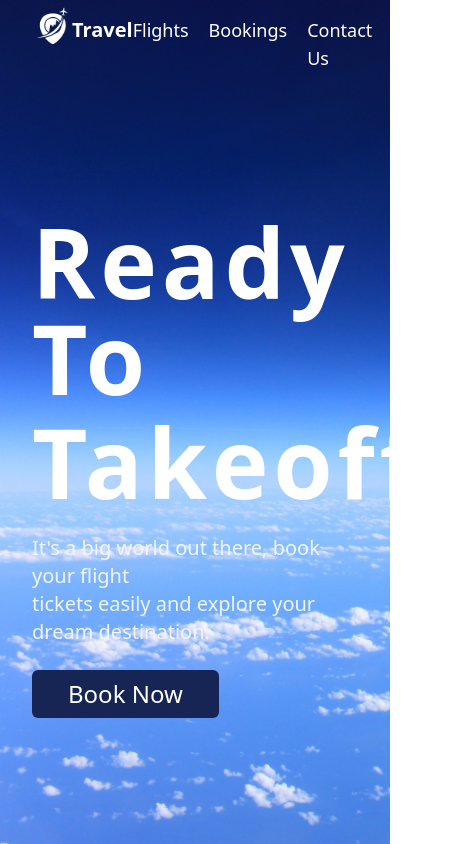
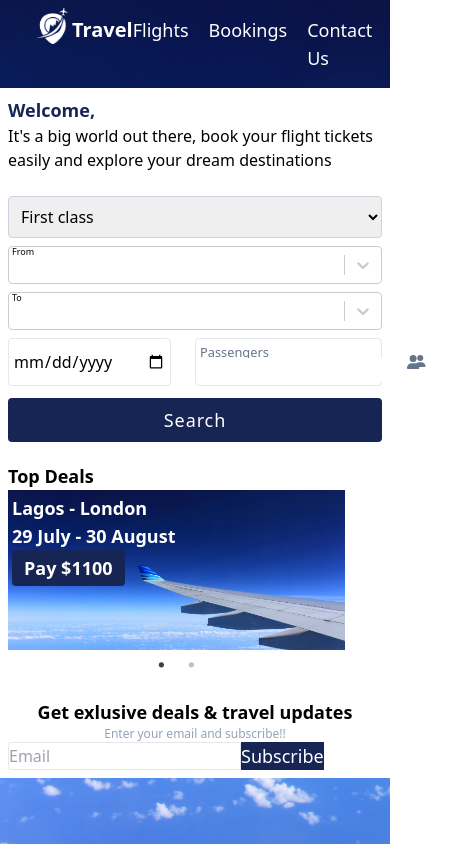
Before and after one commit to dkrest1/flight-search-api, a React (Vite) app in the folder client/: page / in a window 390 px wide. Shown: the whole page, 472 px wide, since content can reach past the window. Built offline with nearby package versions, Linux system fonts and the light colour scheme.

Commit message:
update: worked on homepage mobile view

```diff
--- a/client/package.json
+++ b/client/package.json
@@ -20,7 +20,9 @@
     "react": "^18.2.0",
     "react-dom": "^18.2.0",
     "react-router-dom": "^6.13.0",
-    "react-select": "^5.7.3"
+    "react-select": "^5.7.3",
+    "react-slick": "^0.29.0",
+    "slick-carousel": "^1.8.1"
   },
   "devDependencies": {
     "@types/react": "^18.0.28",
--- a/client/src/App.jsx
+++ b/client/src/App.jsx
@@ -11,19 +11,17 @@ import Signup from './Components/Auth/Signup';
 import { useEffect } from 'react';
 
 function App() {
-  // const location = useLocation();
-  const hiddenNavbarRoutes = ['/login', '/signup']
-  const hideNavbar = hiddenNavbarRoutes.includes()
+  // // const location = useLocation();
 
-  // const useScrollToTop = () => {
-    useEffect(() => {
-      window.scrollTo({ top: 0 });
-      // scroll to the top of the browser window when changing route
-      // the window object is a normal DOM object and is safe to use in React.
-    }, [location]);
-  // };
+  // // const useScrollToTop = () => {
+  //   useEffect(() => {
+  //     window.scrollTo({ top: 0 });
+  //     // scroll to the top of the browser window when changing route
+  //     // the window object is a normal DOM object and is safe to use in React.
+  //   }, [location]);
+  // // };
   return (
-   <div className='flex flex-col bg-hero-img h-screen bg-cover bg-no-repeat'>
+   <div className='h-screen flex flex-col bg-hero-img bg-cover bg-no-repeat'>
     <BrowserRouter>
       <Routes>
         <Route exact path='/' element={<Home/>}/>
--- a/client/src/Components/Flights.jsx
+++ b/client/src/Components/Flights.jsx
@@ -6,7 +6,7 @@ import Select from 'react-select'
 import airports from './airports.json'
 import { useState } from 'react'
 
-const DropDownSearch =({selectedOption, setSelectedOption, options})=>{
+export const DropDownSearch =({selectedOption, setSelectedOption, options})=>{
 
   const handleChange =(selectedOption)=>{
     setSelectedOption(selectedOption)
@@ -15,7 +15,7 @@ const DropDownSearch =({selectedOption, setSelectedOption, options})=>{
   return(
     <div>
       <Select
-        className=''
+        className='md:text-base'
         options={options}
         value={selectedOption}
         onChange={handleChange}
--- a/client/src/Components/Home.jsx
+++ b/client/src/Components/Home.jsx
@@ -1,16 +1,39 @@
+import { faUser } from '@fortawesome/free-solid-svg-icons'
+import { FontAwesomeIcon } from '@fortawesome/react-fontawesome'
 import React from 'react'
 import Navbar from '../Navbar'
+import { DropDownSearch } from './Flights'
+import airports from './airports.json'
+import { useState } from 'react'
+import "slick-carousel/slick/slick.css";
+import "slick-carousel/slick/slick-theme.css";
+import Slider from 'react-slick'
+
 
 const Home = () => {
+  const [departureOption, setDepartureOption] = useState(null)
+  const [arrivalOption, setArrivalOption] = useState(null)
+  const options = airports.map((item)=>({
+    value: item.code,
+    label: `${item.city} - ${item.code} `,
+  }))
+  const settings = {
+    dots: true,
+    infinite:true,
+    speed: 500,
+    slideToShow:1,
+    SlideToScroll: 1,
+  }
+
   return (
     <>
     <Navbar/>
-    <div className='flex flex-col w-full justify-center h-full px-8'>
-      <div className='flex flex-col text-white font-bold font-sans text-8xl tracking-wider gap-2'>
+    <div className='hidden sm:flex flex-col w-full h-full justify-center px-8'>
+      <div className='hidden sm:flex flex-col text-white font-bold font-sans text-8xl tracking-wider gap-2'>
         <h1>Ready To</h1>
         <h1>Takeoff?</h1>
       </div>
-      <div className='text-xl text-slate-100 font-medium mt-6'>
+      <div className='hidden sm:block text-xl text-slate-100 font-medium mt-6'>
         <p className=''> It's a big world out there, book your flight</p>
         <p>tickets easily and explore your dream destination.</p>
       </div>
@@ -19,6 +42,82 @@ const Home = () => {
         </button>
       </div>
     </div>
+    <div className='w-full p-2 bg-white sm:hidden'>
+      <div className='flex flex-col'>
+        <h3 className='text-lg text-blue-950 font-bold'>Welcome,</h3>
+        <p>It's a big world out there, book your flight tickets easily and explore your dream destinations</p>
+      </div>
+      <div className='w-full mt-6 '>
+        <form className='w-full flex flex-col'>
+          <select name='class'className='border border-slate-300 rounded p-2'>
+            <option value=''>First class</option>
+            <option value='' >First class</option>
+            <option value='' >Economy class</option>
+            </select>
+            <div className='relative text-sm mt-2'>
+              <small className='absolute left-1 -top-1 z-10 text-[9px]'>From</small>
+              <DropDownSearch selectedOption={departureOption} setSelectedOption={setDepartureOption} options={options} className=''/>
+            </div>
+            <div className='relative text-sm mt-2'>
+              <small className='absolute left-1 -top-1 z-10 text-[9px]'>To</small>
+              <DropDownSearch selectedOption={arrivalOption} setSelectedOption={setArrivalOption} options={options} className=''/>
+            </div>
+            <div className='flex flex-row w-full gap-6 mt-2 h-12'>
+              <input type='date' className='border rounded w-1/2 p-1'/>
+              <div className='flex flex-row border rounded gap-2 w-1/2 p-1'>
+                <div className='flex flex-col'>
+                  <small className='text-slate-500'>Passengers</small>
+                  <input type='number' className='-mt-1 focus:outline-none'/>
+                </div>
+                <div className='-ml-8 mt-3 flex flex-row'>
+                  <FontAwesomeIcon icon={faUser} className='text-slate-500 text-sm'/>
+                  <FontAwesomeIcon icon={faUser} className='text-slate-500 text-xs -ml-1'/>
+                </div>
+              </div>
+            </div>
+            <button className='text-white bg-blue-950 font-medium text-lg rounded tracking-wider mt-3 py-2'>Search</button>
+        </form>
+      </div>
+      <div className='mt-5 font-semibold text-lg '>
+        <h2>Top Deals</h2>
+        <div className='w-full flex flex-col border2'>
+          <Slider {...settings} className='w-[90%] h-40'>
+            <div className='w-full h-40 p-1 flex flex-row justify-center items-center bg-hero-img bg-cover'>
+              <div className='flex flex-col'>
+                <h1 className='text-white'>Lagos - London</h1>
+                <p className='text-white'>29 July -  30 August </p>
+              </div>
+              <div className=''>
+                <button className='bg-blue-950 text-white rounded py-1 px-3'>Pay $1100</button>
+              </div>
+            </div>
+            <div className='w-full h-40 p-1 border-2 flex flex-col justify-center items-center bg-hero-img bg-cover'>
+              <div>
+                <h1 className='text-white'>Lagos - London</h1>
+                <p className='text-white'>19 June -  100 July </p>
+              </div>
+              <div>
+                <button className='bg-blue-950 text-white rounded py-1 px-3'>Pay $1100</button>
+              </div>
+            </div>
+          </Slider>
+        </div>
+      </div>
+      <div className='flex flex-col items-center mt-12'>
+        <h3 className='font-semibold text-lg '>Get exlusive deals & travel updates</h3>
+        <p className='text-xs text-slate-400'>Enter your email and subscribe!!</p>
+      </div>
+      <form>
+        <div className='flex flex-row'>
+          <input
+            className=' border rounded-sm'
+            placeholder='Email'
+            type='email'
+            />
+            <button className='bg-blue-950 text-white font-medium text-lg'>Subscribe</button>
+        </div>
+      </form>
+    </div>
     </>
   )
 }
--- a/client/tailwind.config.js
+++ b/client/tailwind.config.js
@@ -7,7 +7,7 @@ export default {
   theme: {
     extend: {
       backgroundImage:{
-        'hero-img': "url('/src/Assets/hero-image.jpeg')"
+        'hero-img': "url('./src/Assets/hero-image.jpeg')"
       },
     },
   },
```
Also changed, not shown: 1 other file (tests, documents, lock files or other folders).
